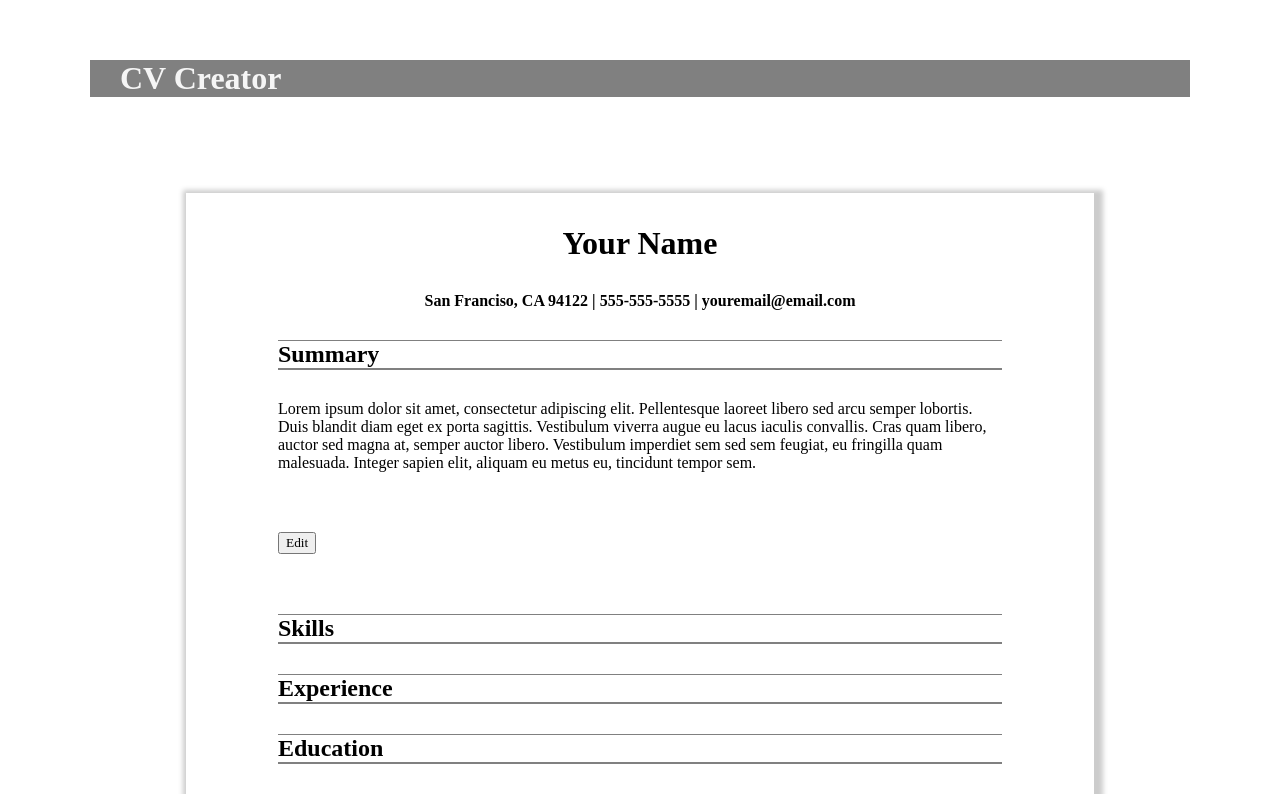
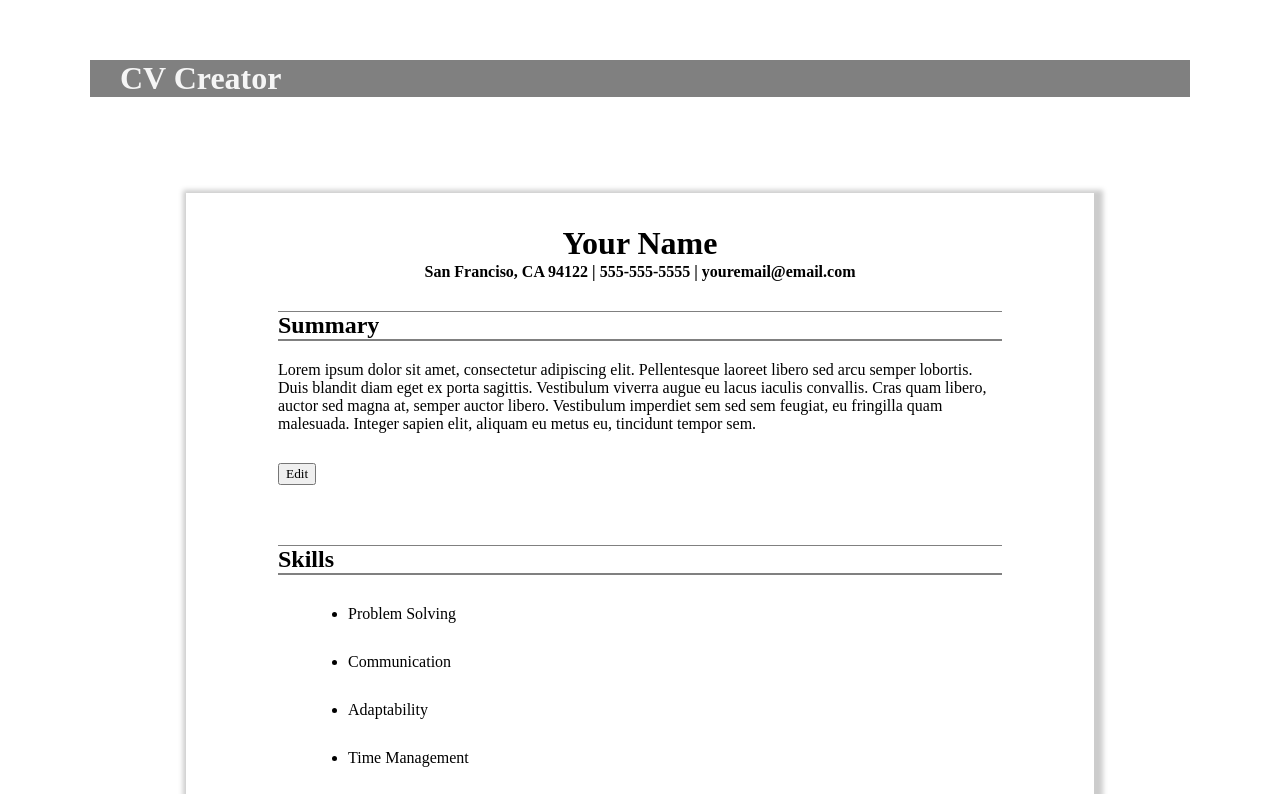
Before and after one commit to Justin217X/cv-app, a React (Create React App) app: page / in a window 1280 px wide. Shown: the top 794 px of the page. Built offline with nearby package versions, Linux system fonts and the light colour scheme.

Commit message:
Completed Skills +  css tweaks

```diff
--- a/package.json
+++ b/package.json
@@ -10,6 +10,7 @@
     "react-dom": "^18.2.0",
     "react-scripts": "5.0.1",
     "react-uuid": "^1.0.2",
+    "uuidv4": "^6.2.13",
     "web-vitals": "^2.1.4"
   },
   "scripts": {
--- a/src/components/Education.js
+++ b/src/components/Education.js
@@ -50,7 +50,7 @@ export class Education extends React.Component {
                 <h4>
                     {degree ? degree: "Master of Business Administration: Operations Management"}
                 </h4>
-                <p>{university ? university: "Penn State University" }  |  {location ? location: "State College, PA" }  |  {year ? year: "2022"} </p>
+                <p className="sub-text">{university ? university: "Penn State University" }  |  {location ? location: "State College, PA" }  |  {year ? year: "2022"} </p>
 
 
                 <button className="edit-toggle" type="button" onClick={this.toggleEdit}>
--- a/src/components/Personal.js
+++ b/src/components/Personal.js
@@ -50,8 +50,8 @@ export class Personal extends React.Component {
                 <h4 className="personal">
                     {address ? address: "San Franciso, CA 94122"}  |  {phone ? phone: "555-555-5555"}  |  {email ? email: "youremail@email.com"}
                 </h4>
-                <h2>Summary</h2>
-                <p>{summary ? summary: "Lorem ipsum dolor sit amet, consectetur adipiscing elit. Pellentesque laoreet libero sed arcu semper lobortis. Duis blandit diam eget ex porta sagittis. Vestibulum viverra augue eu lacus iaculis convallis. Cras quam libero, auctor sed magna at, semper auctor libero. Vestibulum imperdiet sem sed sem feugiat, eu fringilla quam malesuada. Integer sapien elit, aliquam eu metus eu, tincidunt tempor sem."}</p>
+                <h2 className="summary">Summary</h2>
+                <p className="content">{summary ? summary: "Lorem ipsum dolor sit amet, consectetur adipiscing elit. Pellentesque laoreet libero sed arcu semper lobortis. Duis blandit diam eget ex porta sagittis. Vestibulum viverra augue eu lacus iaculis convallis. Cras quam libero, auctor sed magna at, semper auctor libero. Vestibulum imperdiet sem sed sem feugiat, eu fringilla quam malesuada. Integer sapien elit, aliquam eu metus eu, tincidunt tempor sem."}</p>
                     <button className="edit-toggle" type="button" onClick={this.toggleEdit}>
                     Edit
                     </button>
--- a/src/components/Skills.js
+++ b/src/components/Skills.js
@@ -1,17 +1,109 @@
 import React from "react";
+import { v4 as uuid } from 'uuid';
+
+const unique_id = uuid();
 
 export class Skills extends React.Component {
     constructor() {
         super();
         this.state = {
-
+            skill: "",
+            skills: [
+                {
+                id: unique_id,
+                skill: "Problem Solving"
+                },
+                {
+                id: unique_id,
+                skill: "Communication"
+                },
+                {
+                id: unique_id,
+                skill: "Adaptability"
+                },
+                {
+                id: unique_id,
+                skill: "Time Management"
+                },
+            ],
+            edit: false
         }
     }
+
+    skillChange = e => {
+        this.setState({
+            skill: e.target.value
+        })
+    }
+
+    submitNewSkill = e => {
+        e.preventDefault();
+        this.setState({
+            skills: this.state.skills.concat({
+                id: unique_id,
+                skill: this.state.skill
+            }),
+            skill:''
+        })
+
+        this.toggleEdit()
+    }
+
+    toggleEdit = () => {
+        this.setState(prevState => ({
+            edit: !prevState.edit
+        }))
+    }
+
+    removeSkill = key => {
+        const newSkills = this.state.skills.filter(skill => skill.id !== key)
+
+        this.setState({
+            skills: newSkills
+        })
+    }
+
     render() {
+        const { skill, skills, edit } = this.state;
+
         return (
-             <div>
+             <div id="Skills">
                 <h2>Skills</h2>
+                <ul>
+                    {skills.map(skill => {
+                        return(
+                            <li key={skill.id} onClick={() => this.removeSkill(skill.id)}>{skill.skill}</li>
+                        )
+                    })}
+                </ul>
+                <button className="edit-toggle" type="button" onClick={this.toggleEdit}>
+                    Add
+                </button>
+                {edit &&
+                <form id="skill-add" className="edit-form">
+                    <label htmlFor="skill">Skill</label>
+                    <input
+                        id="skill"
+                        type="text"
+                        value={skill}
+                        onChange={this.skillChange}
+                    />
+                    <button
+                        type="button"
+                        onClick={this.submitNewSkill}
+                    >
+                        Add Skill
+                    </button>
+                    <button
+                        type="button"
+                        onClick={this.toggleEdit}
+                    >
+                        Close
+                    </button>
+                </form>
+                }
             </div>
+
         )
     }
 }
--- a/src/index.css
+++ b/src/index.css
@@ -3,6 +3,7 @@
     margin: 30px;
 
 }
+
 .Header {
     text-align: left;
     background-color: gray;
@@ -23,7 +24,18 @@
 
 .personal {
     text-align: center;
-    /* margin: 10px; */
+    margin-top: 0px;
+    margin-bottom: 1px;
+}
+
+.summary {
+    /* margin-top: 0px; */
+    margin-bottom: 0px;
+}
+
+.content{
+    margin-top: 20px;
+    margin-bottom: 0px;
 }
 
 /* h1, h4 {
@@ -38,8 +50,14 @@ h2 {
 .input-info {
     text-align: center;
 }
+
 input[type=text]{
     border: none;
     background-color: antiquewhite;
     text-align: center;
 }
+
+.sub-text {
+    margin-top: 0px;
+    margin-bottom: 0px;
+}
```
Also changed, not shown: 1 other file (tests, documents, lock files or other folders).
